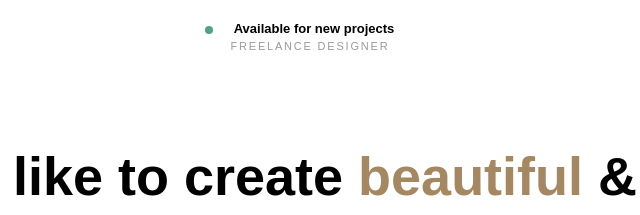
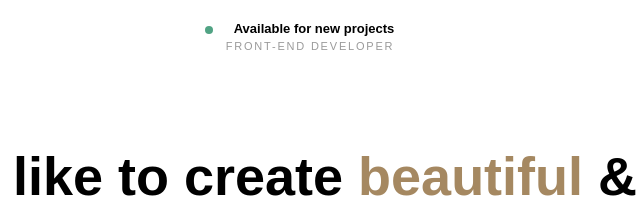
Before and after one commit to roxyoanes/personal-website, a Gatsby site: page / in a window 1280 px wide. Shown: the top 215 px of the page, 330-970 px from the left. Built offline with nearby package versions, Linux system fonts and the light colour scheme; Gatsby itself is replaced by a stand-in of ours.

Commit message:
Change job-name

```diff
--- a/src/components/header.jsx
+++ b/src/components/header.jsx
@@ -17,7 +17,7 @@ const Header = ({ siteTitle }) => (
       <div className="middle-section">
         <div className="dot"></div>
         <p className="status">Available for new projects</p>
-        <p className="job-name">FREELANCE DESIGNER</p>
+        <p className="job-name">FRONT-END DEVELOPER</p>
       </div>
       <div className="end-section">
         <div className="language">
```
